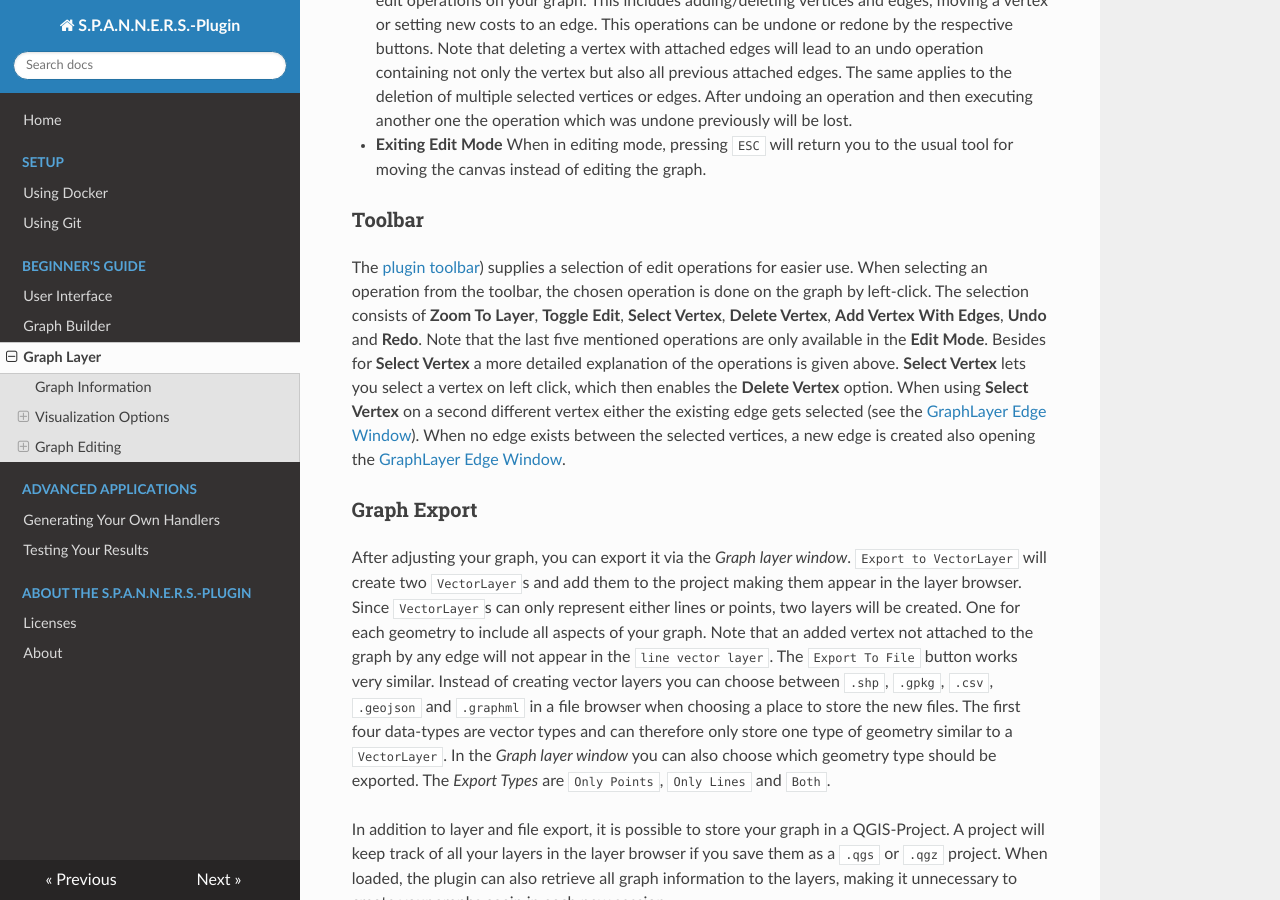
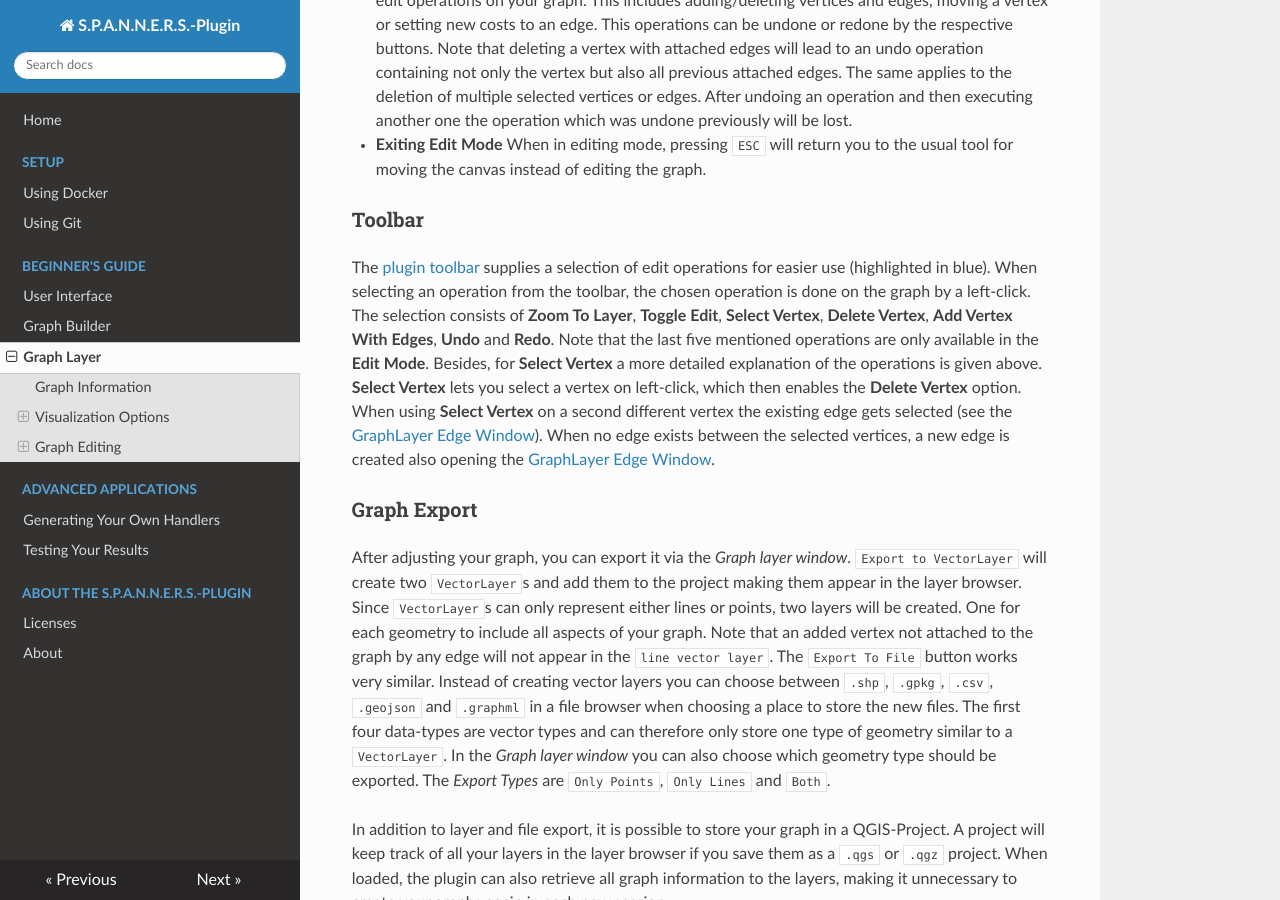
Before and after one commit to S-P-A-N-N-E-R-S/HandbookWebsite, an MkDocs documentation site: the page built from docs/graphlayer.md, in a window 1280 px wide and 900 px high, scrolled down 3606 px. Built offline with MkDocs 1.6.1, drawn with Linux system fonts in a browser that asks for light colours; nearby versions of some CDN libraries.

Commit message:
Updated images, updated highlight reference, included suggestions

```diff
--- a/docs/graphlayer.md
+++ b/docs/graphlayer.md
@@ -85,8 +85,8 @@ Using a combination of mouse and keyboard inputs, the provided options are:
 
 - __Exiting Edit Mode__ When in editing mode, pressing `ESC` will return you to the usual tool for moving the canvas instead of editing the graph.
 
-### Toolbar <!--Plugin Toolbar Bild muss angepasst werden (nach Mergen)-->
-The [plugin toolbar](#openpluginwindow)) <!--Wie kann man auf Bilder in anderen .mds verweisen--> supplies a selection of edit operations for easier use. When selecting an operation from the toolbar, the chosen operation is done on the graph by left-click. The selection consists of **Zoom To Layer**, **Toggle Edit**, **Select Vertex**, **Delete Vertex**, **Add Vertex With Edges**, **Undo** and **Redo**. Note that the last five mentioned operations are only available in the **Edit Mode**. Besides for **Select Vertex** a more detailed explanation of the operations is given above. **Select Vertex** lets you select a vertex on left click, which then enables the **Delete Vertex** option. When using **Select Vertex** on a second different vertex either the existing edge gets selected (see the [GraphLayer Edge Window](#GraphLayerEdgeWindow)). When no edge exists between the selected vertices, a new edge is created also opening the [GraphLayer Edge Window](#GraphLayerEdgeWindow).
+### Toolbar
+The [plugin toolbar](ui.md#openpluginwindow) supplies a selection of edit operations for easier use (highlighted in blue). When selecting an operation from the toolbar, the chosen operation is done on the graph by a left-click. The selection consists of **Zoom To Layer**, **Toggle Edit**, **Select Vertex**, **Delete Vertex**, **Add Vertex With Edges**, **Undo** and **Redo**. Note that the last five mentioned operations are only available in the **Edit Mode**. Besides, for **Select Vertex** a more detailed explanation of the operations is given above. **Select Vertex** lets you select a vertex on left-click, which then enables the **Delete Vertex** option. When using **Select Vertex** on a second different vertex the existing edge gets selected (see the [GraphLayer Edge Window](#GraphLayerEdgeWindow)). When no edge exists between the selected vertices, a new edge is created also opening the [GraphLayer Edge Window](#GraphLayerEdgeWindow).
 
 ### Graph Export
 After adjusting your graph, you can export it via the _Graph layer window_. `Export to VectorLayer` will create two `VectorLayer`s and add them to the project making them appear in the layer browser. Since `VectorLayer`s can only represent either lines or points, two layers will be created. One for each geometry to include all aspects of your graph. Note that an added vertex not attached to the graph by any edge will not appear in the `line vector layer`. The `Export To File` button works very similar. Instead of creating vector layers you can choose between `.shp`, `.gpkg`, `.csv`, `.geojson` and `.graphml` in a file browser when choosing a place to store the new files. The first four data-types are vector types and can therefore only store one type of geometry similar to a `VectorLayer`. In the _Graph layer window_ you can also choose which geometry type should be exported. The _Export Types_ are `Only Points`, `Only Lines` and `Both`.
--- a/docs/ui.md
+++ b/docs/ui.md
@@ -18,7 +18,7 @@
 ### Plugin Toolbar
 Another possibility to open the window is through the _plugin toolbar_ by clicking on the plugin logo or on the arrow next to the logo to directly open a selected tab.
 
-Both options are highlighted in the image below:
+Both options are highlighted in red in the image below:
 
 <a name="openpluginwindow">
     [![Options to open the main window are highlighted in red](img/open_plugin_window.png)](https://project2.informatik.uni-osnabrueck.de/spanners/img/open_plugin_window.png){:target="_blank"}
```
Also changed, not shown: docs/img/graph_layer_window.png, docs/img/open_plugin_window.png.
